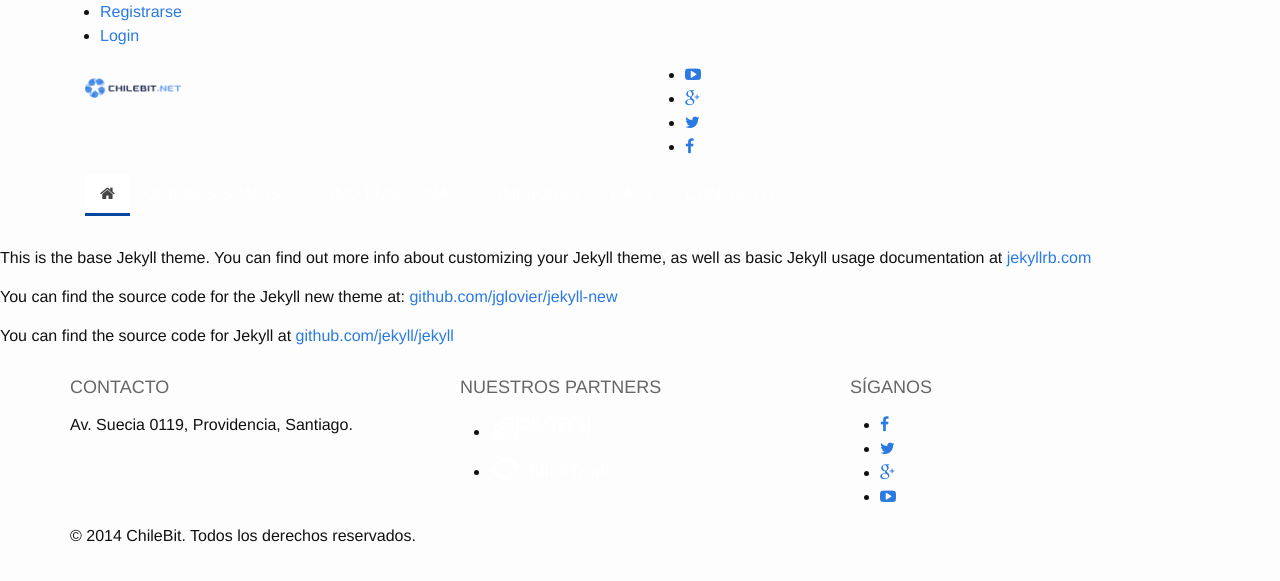
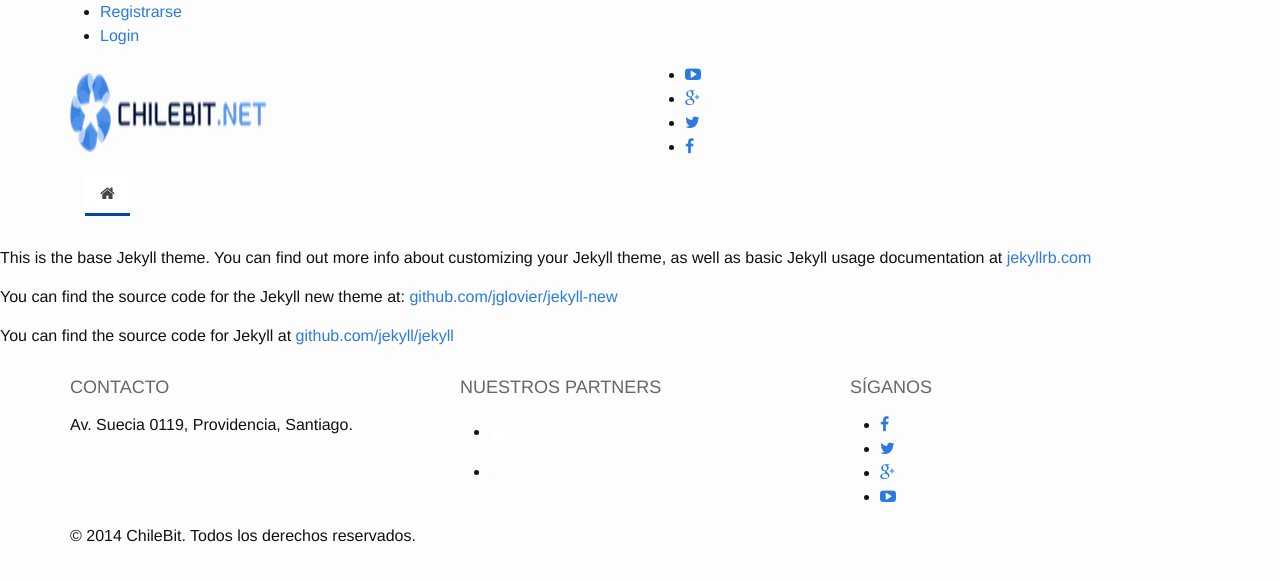
Before and after one commit to chilebit/site, a Jekyll site: the page built from about.md, in a window 1280 px wide. Shown: the top 581 px of the page. Built offline with Jekyll 4.4.1, drawn with Linux system fonts in a browser that asks for light colours.

Commit message:
Fix logo

```diff
--- a/_includes/header.html
+++ b/_includes/header.html
@@ -30,7 +30,7 @@
 
 			<div class="row">
 				<div class="col-sm-6">
-					<a href="index.html"><img src="img/common/logo-chilebit.png" style="float: left; height: 50px; padding: 15px 15px;" alt="ChileBit.Net"/></a>
+					<a href="index.html"><img src="img/common/logo-chilebit.png" class="navbar-brand" alt="ChileBit.Net"/></a>
 				</div>
 				<div class="col-sm-6">
 					<ul id="navrs">
```
